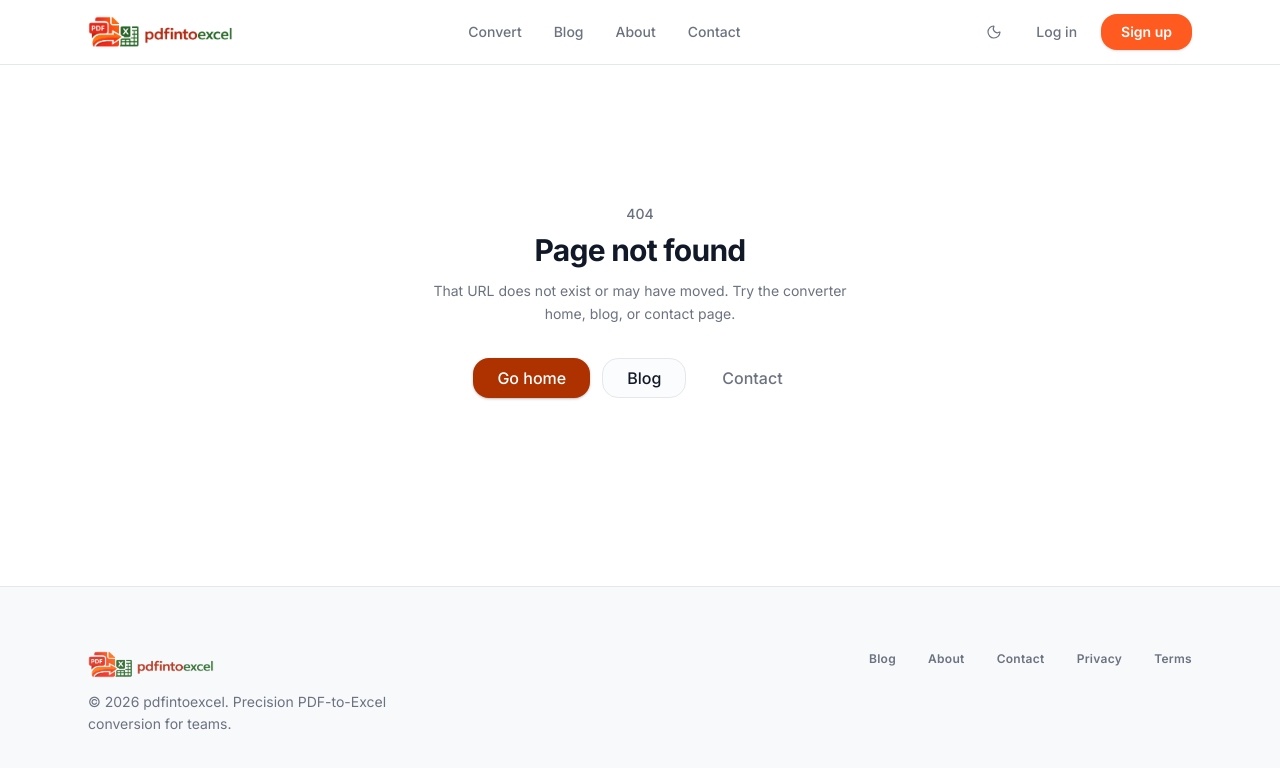
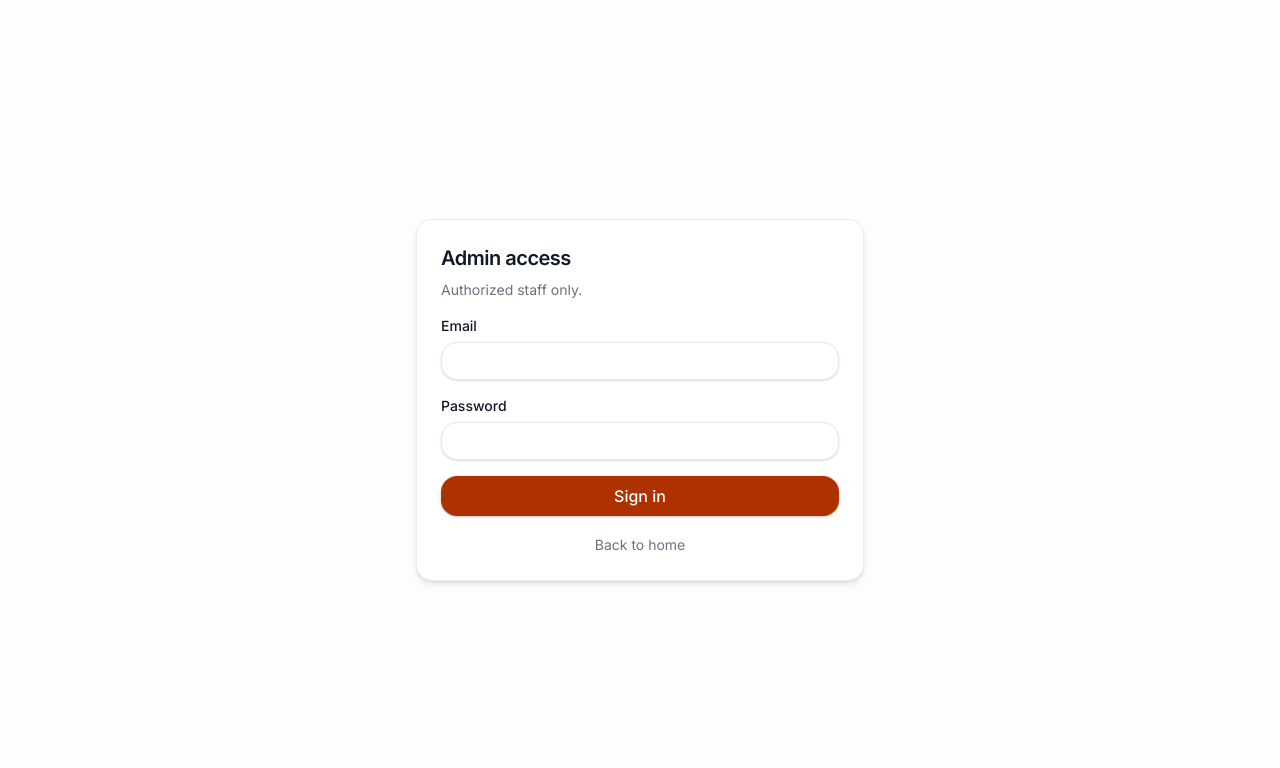
Before and after one commit to adkshishir/pdfintoexcel, a Next.js app in the folder frontend/: page /auth/control-panel-access-9xq7k in a window 1280 px wide. Before the commit this address had no page. Shown: the top 768 px of the page. Built offline with nearby package versions, Linux system fonts and the light colour scheme.

Commit message:
feat: add admin login form with email and password authentication

```diff
--- /dev/null
+++ b/frontend/src/app/auth/control-panel-access-9xq7k/page.tsx
@@ -0,0 +1,113 @@
+'use client';
+
+import Link from 'next/link';
+import { Suspense, useState } from 'react';
+import { useRouter, useSearchParams } from 'next/navigation';
+
+import { Button } from '@/components/ui/button';
+import {
+  Card,
+  CardContent,
+  CardDescription,
+  CardHeader,
+  CardTitle,
+} from '@/components/ui/card';
+
+function LoginForm() {
+  const router = useRouter();
+  const searchParams = useSearchParams();
+  const [email, setEmail] = useState('');
+  const [password, setPassword] = useState('');
+  const [error, setError] = useState<string | null>(null);
+  const [busy, setBusy] = useState(false);
+
+  async function onSubmit(e: React.FormEvent) {
+    e.preventDefault();
+    setError(null);
+    setBusy(true);
+    try {
+      const res = await fetch('/api/dashboard-session', {
+        method: 'POST',
+        headers: { 'Content-Type': 'application/json' },
+        body: JSON.stringify({ email, password }),
+      });
+      if (!res.ok) {
+        setError(res.status === 401 ? 'Invalid credentials.' : 'Unable to sign in.');
+        return;
+      }
+      const from = searchParams.get('from');
+      router.replace(from && from.startsWith('/dashboard') ? from : '/dashboard');
+      router.refresh();
+    } catch {
+      setError('Network error.');
+    } finally {
+      setBusy(false);
+    }
+  }
+
+  return (
+    <Card className='mx-auto w-full max-w-md shadow-md'>
+      <CardHeader>
+        <CardTitle className='text-xl'>Admin access</CardTitle>
+        <CardDescription>Authorized staff only.</CardDescription>
+      </CardHeader>
+      <CardContent>
+        <form onSubmit={onSubmit} className='space-y-4'>
+          <div>
+            <label htmlFor='dash-email' className='text-foreground mb-1.5 block text-sm font-medium'>
+              Email
+            </label>
+            <input
+              id='dash-email'
+              type='email'
+              autoComplete='username'
+              value={email}
+              onChange={(e) => setEmail(e.target.value)}
+              className='border-input bg-background text-foreground focus-visible:ring-ring w-full rounded-xl border px-3 py-2 text-sm shadow-sm focus-visible:ring-2 focus-visible:outline-none'
+              required
+            />
+          </div>
+          <div>
+            <label htmlFor='dash-password' className='text-foreground mb-1.5 block text-sm font-medium'>
+              Password
+            </label>
+            <input
+              id='dash-password'
+              type='password'
+              autoComplete='current-password'
+              value={password}
+              onChange={(e) => setPassword(e.target.value)}
+              className='border-input bg-background text-foreground focus-visible:ring-ring w-full rounded-xl border px-3 py-2 text-sm shadow-sm focus-visible:ring-2 focus-visible:outline-none'
+              required
+            />
+          </div>
+          {error && (
+            <p className='text-destructive text-sm' role='alert'>
+              {error}
+            </p>
+          )}
+          <Button type='submit' className='w-full rounded-xl' disabled={busy}>
+            {busy ? 'Signing in...' : 'Sign in'}
+          </Button>
+          <p className='text-center'>
+            <Link
+              href='/'
+              className='text-muted-foreground hover:text-foreground text-sm underline-offset-4 hover:underline'>
+              Back to home
+            </Link>
+          </p>
+        </form>
+      </CardContent>
+    </Card>
+  );
+}
+
+export default function HiddenAdminLoginPage() {
+  return (
+    <div className='bg-muted/30 flex min-h-screen flex-col items-center justify-center px-4 py-16'>
+      <Suspense fallback={<div className='text-muted-foreground text-sm'>Loading...</div>}>
+        <LoginForm />
+      </Suspense>
+    </div>
+  );
+}
```
